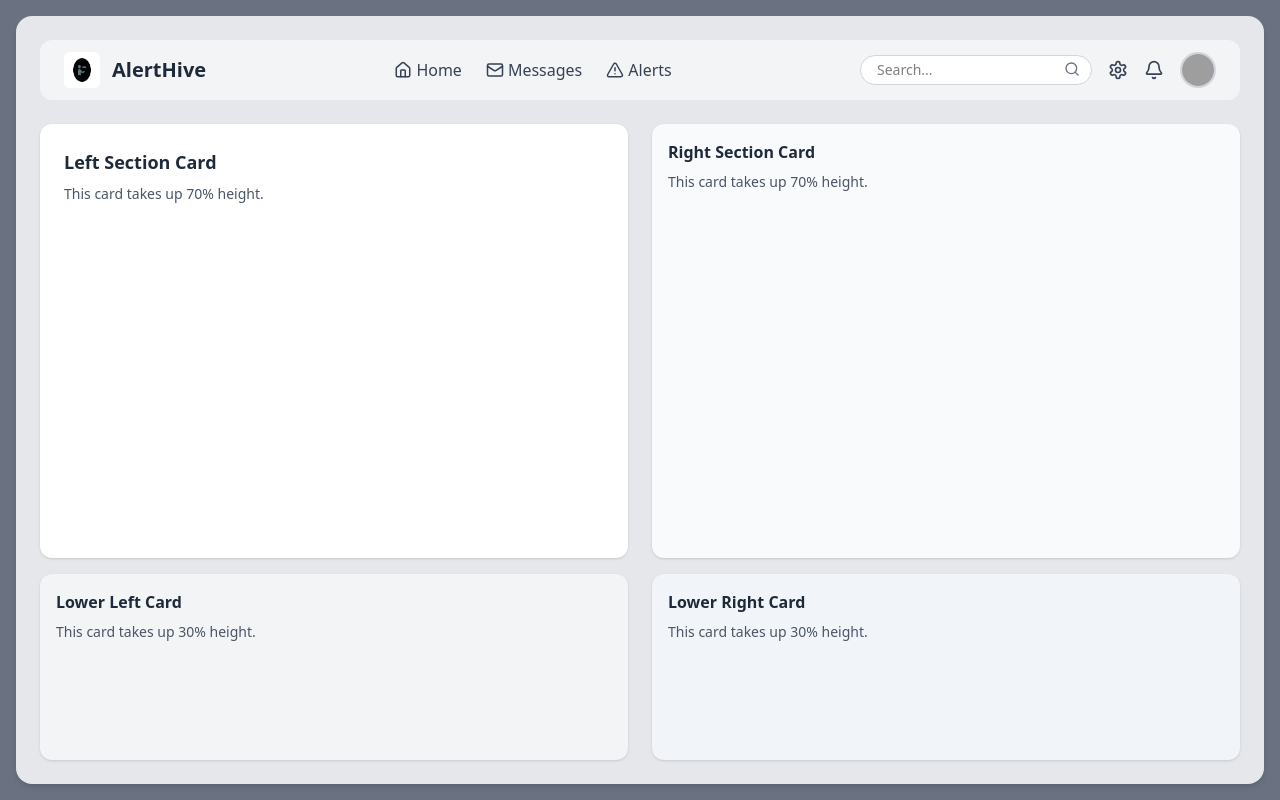
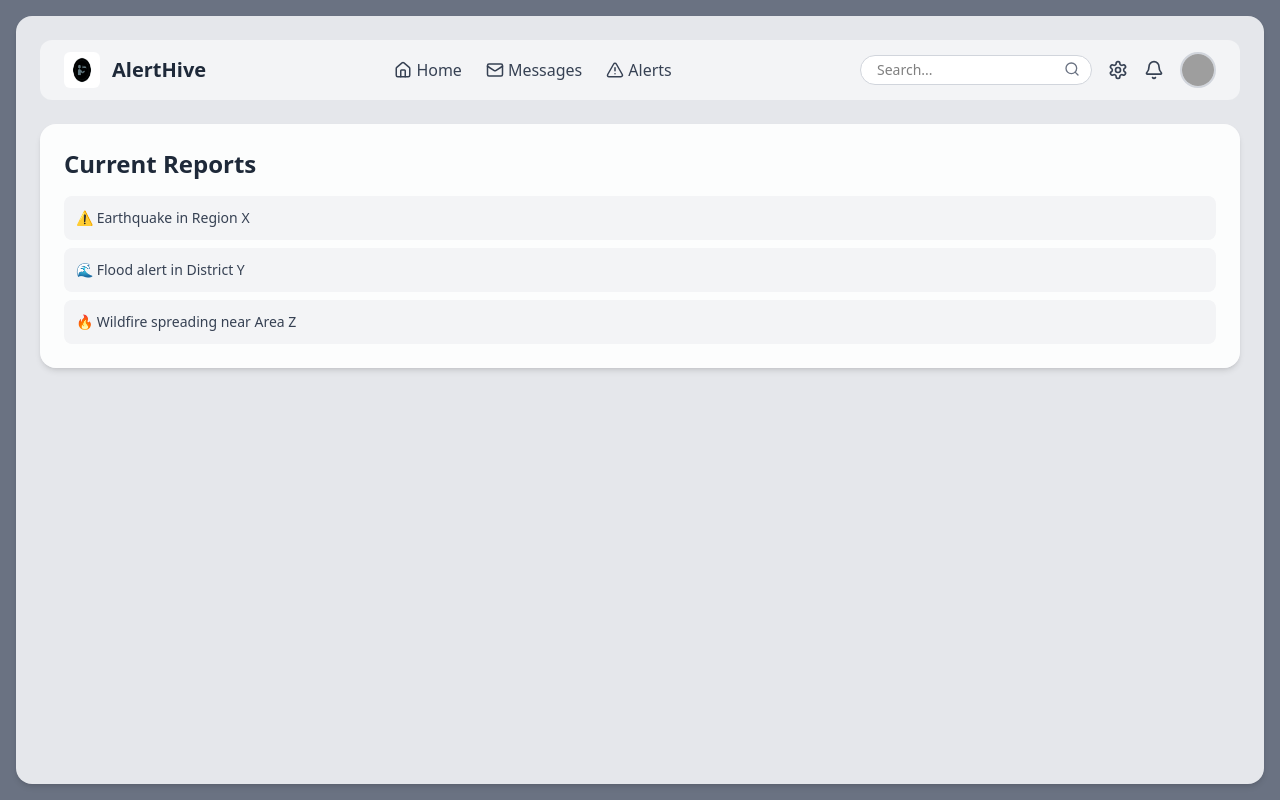
Before and after one commit to Ayushkumarsinha123/AlertHive, a React (Vite) app in the folder Frontend/: page /reports in a window 1280 px wide. Built offline with nearby package versions, Linux system fonts and the light colour scheme; grey boxes are pictures that could not be loaded.

Commit message:
Implemented Report page

```diff
--- a/Frontend/package.json
+++ b/Frontend/package.json
@@ -14,6 +14,7 @@
     "lucide-react": "^0.507.0",
     "react": "^19.0.0",
     "react-dom": "^19.0.0",
+    "react-router-dom": "^7.5.3",
     "tailwindcss": "^4.1.5"
   },
   "devDependencies": {
--- a/Frontend/src/App.jsx
+++ b/Frontend/src/App.jsx
@@ -1,16 +1,17 @@
-import Dashboard from "./pages/DashboardPage"
-
-
-
+// App.jsx or wherever your routes are defined
+import { BrowserRouter as Router, Routes, Route } from 'react-router-dom';
+import Dashboard from './pages/DashboardPage.jsx';
+import Reports from './pages/Reports';
 
 function App() {
-
-
   return (
-    <>
-     <Dashboard/>
-    </>
-  )
+    <Router>
+      <Routes>
+        <Route path="/" element={<Dashboard />} />
+        <Route path="/reports" element={<Reports />} />
+      </Routes>
+    </Router>
+  );
 }
 
-export default App
+export default App;
--- /dev/null
+++ b/Frontend/src/components/ReportCard.jsx
@@ -0,0 +1,9 @@
+// components/ReportCard.jsx
+export default function ReportCard({ title, children }) {
+  return (
+    <div className="w-full h-full bg-white/90 rounded-2xl shadow-md p-6 overflow-auto">
+      {title && <h2 className="text-2xl font-semibold text-gray-800 mb-4">{title}</h2>}
+      <div className="text-sm text-gray-700">{children}</div>
+    </div>
+  );
+}
--- /dev/null
+++ b/Frontend/src/pages/Reports.jsx
@@ -0,0 +1,26 @@
+// pages/Reports.jsx
+import Navbar from '../components/Navbar';
+import ReportCard from '../components/ReportCard';
+
+export default function Reports() {
+  return (
+    <div className="min-h-screen bg-gray-500 p-4">
+      <div className="w-full h-full bg-gray-200 rounded-2xl p-6 shadow-md flex flex-col min-h-[calc(100vh-2rem)]">
+        <Navbar />
+
+        {/* Full-size Report Card */}
+        <div className="flex-grow mt-6">
+          <ReportCard title="Current Reports">
+            {/* You can map over report data here */}
+            <ul className="space-y-2">
+              <li className="p-3 bg-gray-100 rounded-lg">⚠️ Earthquake in Region X</li>
+              <li className="p-3 bg-gray-100 rounded-lg">🌊 Flood alert in District Y</li>
+              <li className="p-3 bg-gray-100 rounded-lg">🔥 Wildfire spreading near Area Z</li>
+              {/* Add more items dynamically */}
+            </ul>
+          </ReportCard>
+        </div>
+      </div>
+    </div>
+  );
+}
```
Also changed, not shown: 1 other file (tests, documents, lock files or other folders).
